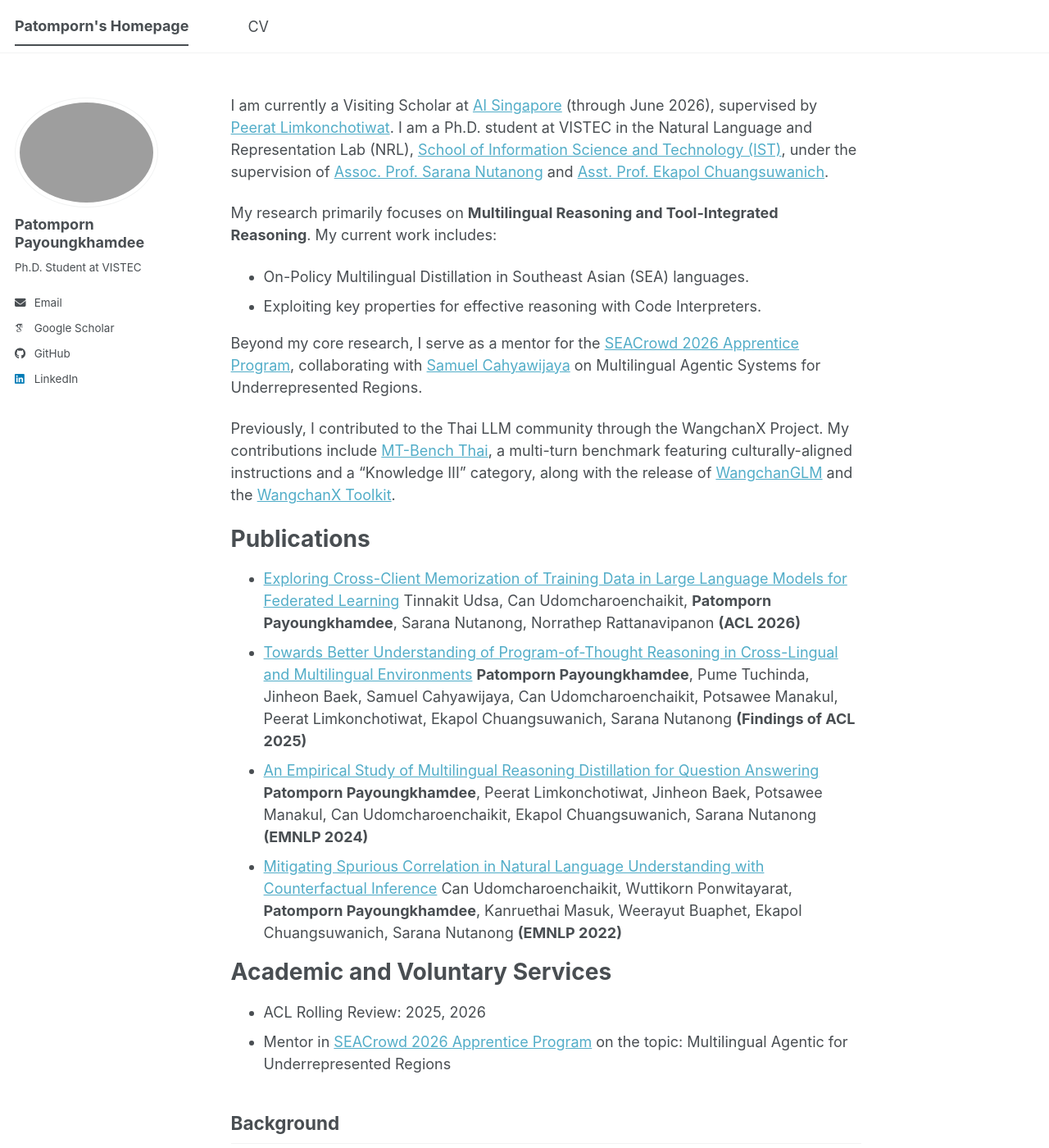
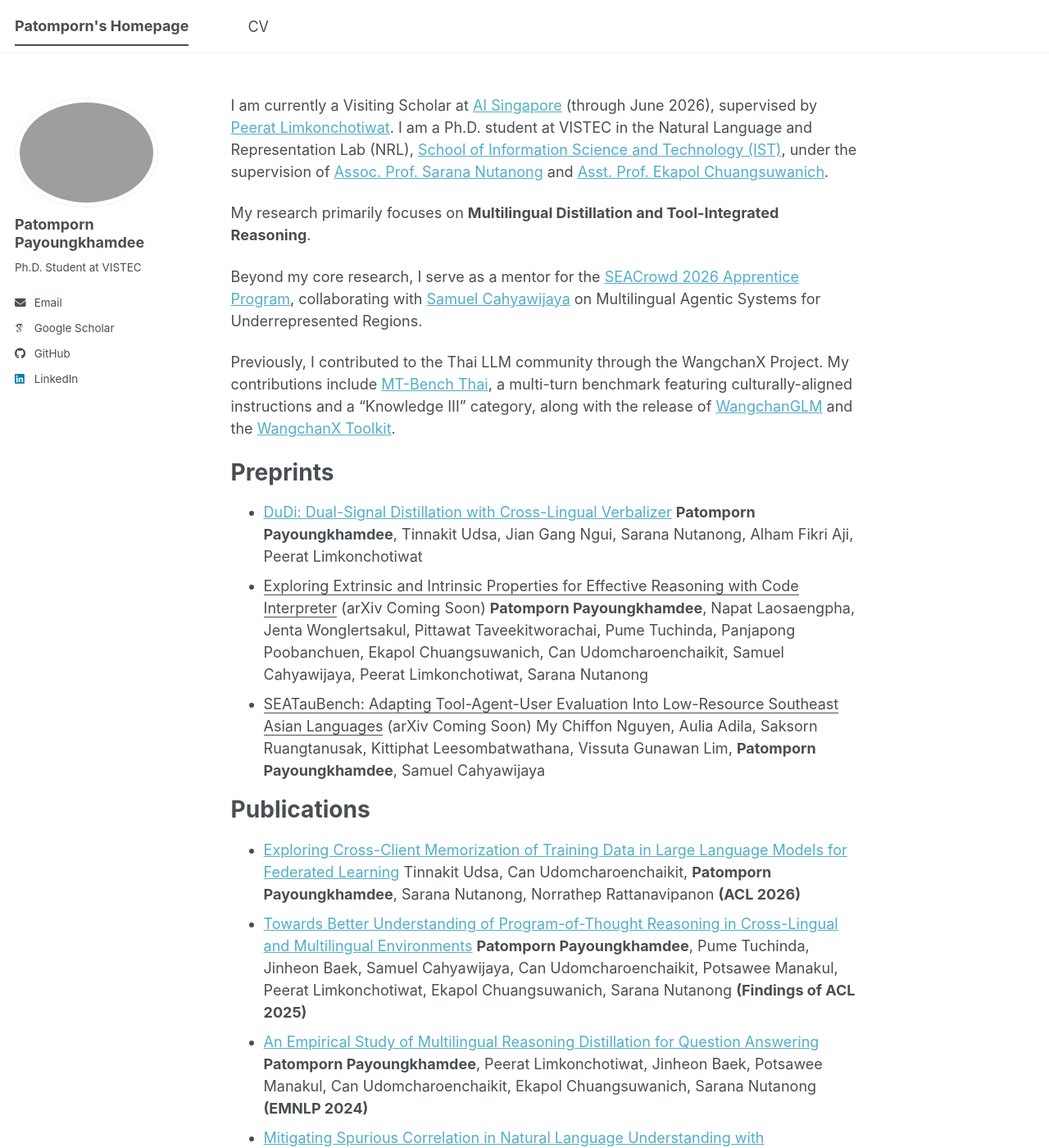
Before and after one commit to calzonelover/calzonelover.github.io, a Jekyll site: the page built from _pages/about.md, in a window 1280 px wide and 1400 px high. Shown: the whole window at 82% size. Built offline with Jekyll 4.4.1, drawn with Linux system fonts in a browser that asks for light colours; some web fonts are replaced; a script bundle is joined from its source files by our own code; library files that are not in the unit come from our copies.

Commit message:
Update preprints 2026-06-15

```diff
--- a/_pages/about.md
+++ b/_pages/about.md
@@ -10,15 +10,18 @@ redirect_from:
 
 I am currently a Visiting Scholar at [AI Singapore](https://aisingapore.org/) (through June 2026), supervised by [Peerat Limkonchotiwat](https://mrpeerat.github.io/). I am a Ph.D. student at VISTEC in the Natural Language and Representation Lab (NRL), [School of Information Science and Technology (IST)](https://vistec.ist/), under the supervision of [Assoc. Prof. Sarana Nutanong](https://scholar.google.com/citations?user=fEPAC_AAAAAJ) and [Asst. Prof. Ekapol Chuangsuwanich](https://ekapolc.github.io/).
 
-My research primarily focuses on **Multilingual Reasoning and Tool-Integrated Reasoning**. My current work includes:
-
-- On-Policy Multilingual Distillation in Southeast Asian (SEA) languages.
-- Exploiting key properties for effective reasoning with Code Interpreters.
+My research primarily focuses on **Multilingual Distillation and Tool-Integrated Reasoning**.
 
 Beyond my core research, I serve as a mentor for the [SEACrowd 2026 Apprentice Program](https://seacrowd.org/apprenticeship), collaborating with [Samuel Cahyawijaya](https://scholar.google.com/citations?user=w5w_WZEAAAAJ&hl=en) on Multilingual Agentic Systems for Underrepresented Regions.
 
 Previously, I contributed to the Thai LLM community through the WangchanX Project. My contributions include [MT-Bench Thai](https://huggingface.co/datasets/ThaiLLM-Leaderboard/mt-bench-thai), a multi-turn benchmark featuring culturally-aligned instructions and a "Knowledge III" category, along with the release of [WangchanGLM](https://github.com/PyThaiNLP/WangChanGLM) and the [WangchanX Toolkit](https://github.com/vistec-AI/WangchanX).
 
+
+Preprints
+======
+- [DuDi: Dual-Signal Distillation with Cross-Lingual Verbalizer](https://arxiv.org/pdf/2606.04694) **Patomporn Payoungkhamdee**, Tinnakit Udsa, Jian Gang Ngui, Sarana Nutanong, Alham Fikri Aji, Peerat Limkonchotiwat
+- <ins>Exploring Extrinsic and Intrinsic Properties for Effective Reasoning with Code Interpreter</ins> (arXiv Coming Soon) **Patomporn Payoungkhamdee**, Napat Laosaengpha, Jenta Wonglertsakul, Pittawat Taveekitworachai, Pume Tuchinda, Panjapong Poobanchuen, Ekapol Chuangsuwanich, Can Udomcharoenchaikit, Samuel Cahyawijaya, Peerat Limkonchotiwat, Sarana Nutanong
+- <ins>SEATauBench: Adapting Tool-Agent-User Evaluation Into Low-Resource Southeast Asian Languages</ins> (arXiv Coming Soon) My Chiffon Nguyen, Aulia Adila, Saksorn Ruangtanusak, Kittiphat Leesombatwathana, Vissuta Gunawan Lim, **Patomporn Payoungkhamdee**, Samuel Cahyawijaya
 
 Publications
 ======
```
